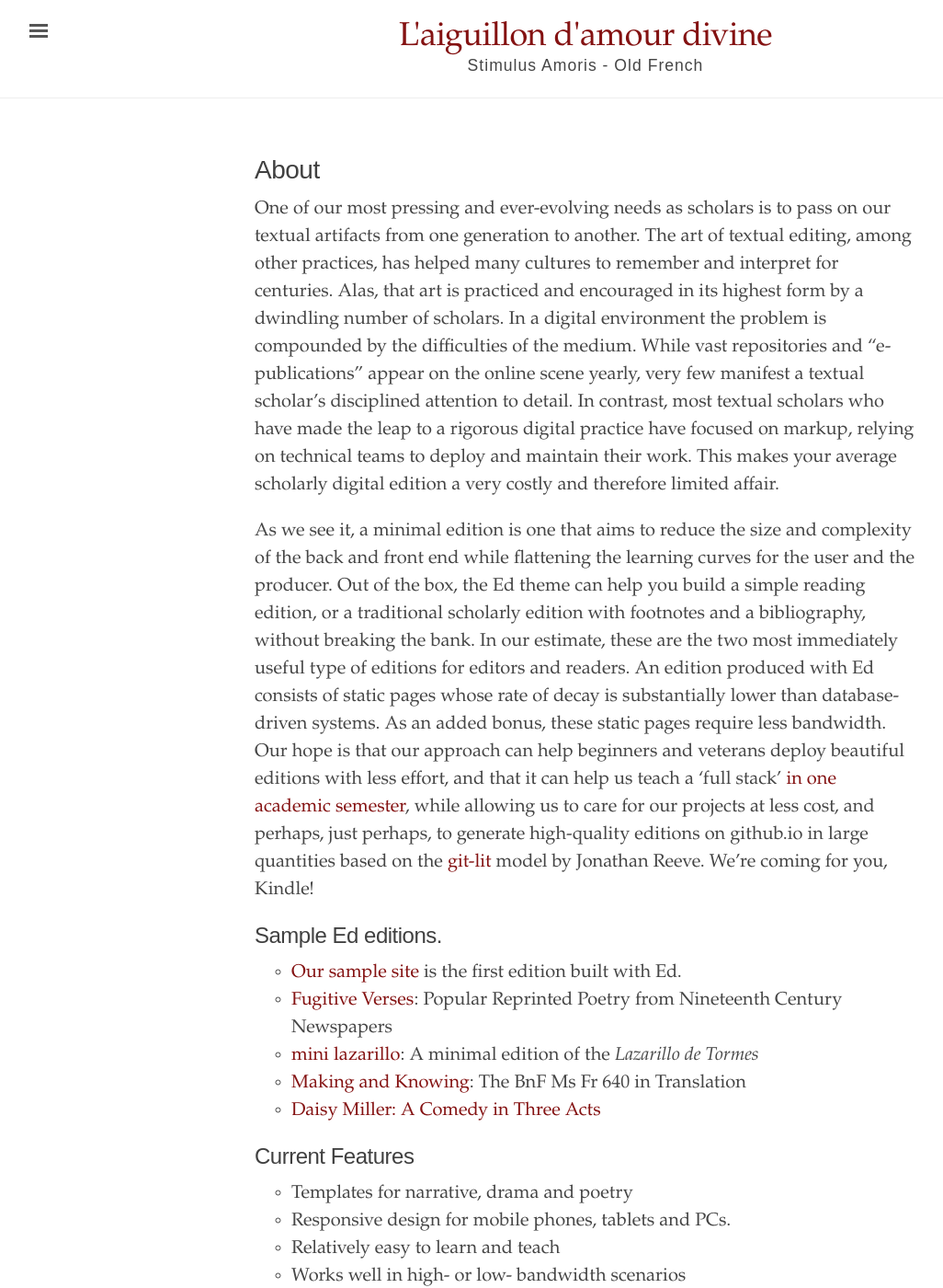
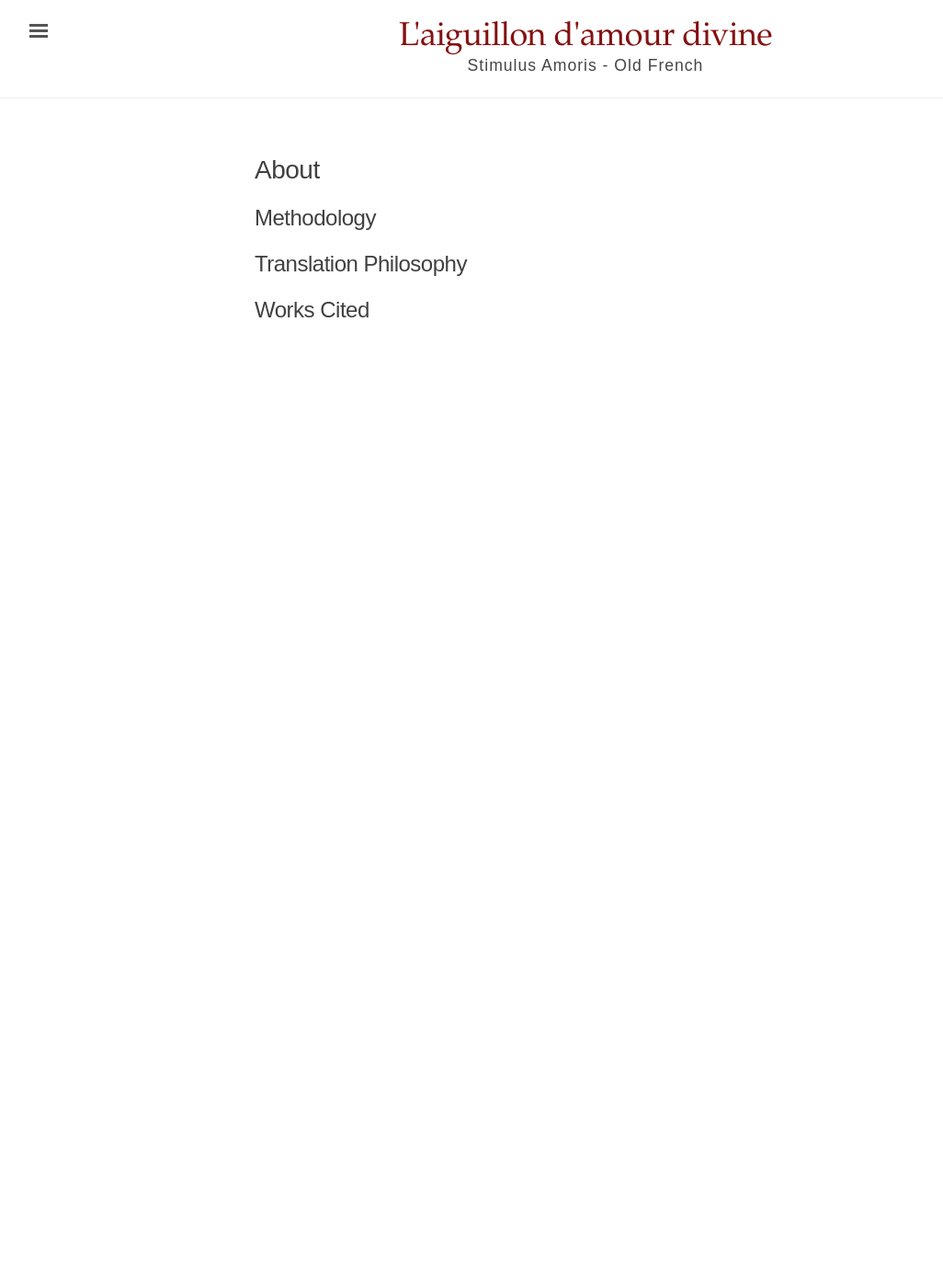
Before and after one commit to oldfrenchtexts/L-aiguillon-d-amour-divine, a Jekyll site: the page built from about.md, in a window 1280 px wide and 1400 px high. Shown: the whole window at 92% size, without its empty margins (3-1029 px from the left). Built offline with Jekyll 4.4.1, drawn with Linux system fonts in a browser that asks for light colours; some of the changed text lies outside the part shown.

Commit message:
Update about.md

```diff
--- a/about.md
+++ b/about.md
@@ -3,57 +3,12 @@
 title: About
 ---
 
-One of our most pressing and ever-evolving needs as scholars is to pass on our textual artifacts
-from one generation to another. The art of textual editing, among other practices, has helped many
-cultures to remember and interpret for centuries. Alas, that art is practiced and encouraged in its
-highest form by a dwindling number of scholars. In a digital environment the problem is compounded
-by the difficulties of the medium. While vast repositories and "e-publications" appear on the
-online scene yearly, very few manifest a textual scholar's disciplined attention to detail. In
-contrast, most textual scholars who have made the leap to a rigorous digital practice have focused
-on markup, relying on technical teams to deploy and maintain their work. This makes your average
-scholarly digital edition a very costly and therefore limited affair.
-
-As we see it, a minimal edition is one that aims to reduce the size and complexity of the back and
-front end while flattening the learning curves for the user and the producer. Out of the box, the Ed
-theme can help you build a simple reading edition, or a traditional scholarly edition with footnotes
-and a bibliography, without breaking the bank. In our estimate, these are the two most immediately
-useful type of editions for editors and readers. An edition produced with Ed consists of static
-pages whose rate of decay is substantially lower than database-driven systems. As an added bonus,
-these static pages require less bandwidth. Our hope is that our approach can help beginners and
-veterans deploy beautiful editions with less effort, and that it can help us teach a 'full stack'
-[in one academic semester](https://github.com/susannalles/MinimalEditions/blob/master/README.md),
-while allowing us to care for our projects at less cost, and perhaps, just perhaps, to generate
-high-quality editions on github.io in large quantities based on the
-[git-lit](http://jonreeve.com/2015/09/introducing-git-lit/) model by Jonathan Reeve. We're coming
-for you, Kindle!
+## Methodology
 
 
-## Sample Ed editions.
 
-- [Our sample site](http://minicomp.github.io/ed/) is the first edition built with Ed.
-- [Fugitive Verses](http://fugitiverses.viraltexts.org/): Popular Reprinted Poetry from Nineteenth Century Newspapers
-- [mini lazarillo](http://minilazarillo.github.io/): A minimal edition of the *Lazarillo de Tormes*
-- [Making and Knowing](https://cu-mkp.github.io/GR8975-edition/): The BnF Ms Fr 640 in Translation
-- [Daisy Miller: A Comedy in Three Acts](https://britaneeelizabeth.github.io/ed/texts/DaisyMillerPlay/)
+## Translation Philosophy
 
 
-## Current Features
 
-- Templates for narrative, drama and poetry
-- Responsive design for mobile phones, tablets and PCs.
-- Relatively easy to learn and teach
-- Works well in high- or low- bandwidth scenarios
-- Easier for digital archives and libraries to preserve
-- Open source, open access
-- Unobtrusive footnotes
-- Metadata in Dublin Core and OpenGraph to play nice with Zotero, libraries and social media.
-- Automatic table of content generation
-- Simple search functionality
-- Annotations via [hypothes.is](https://hypothes.is/)
-- Optional: Ability to generate well-formatted bibliographies and linked citations
-
-
-## Installing and using Ed
-
-To learn how to install and begin using Ed, please visit our
-[documentation page](http://minicomp.github.io/ed/documentation).
+## Works Cited
```
